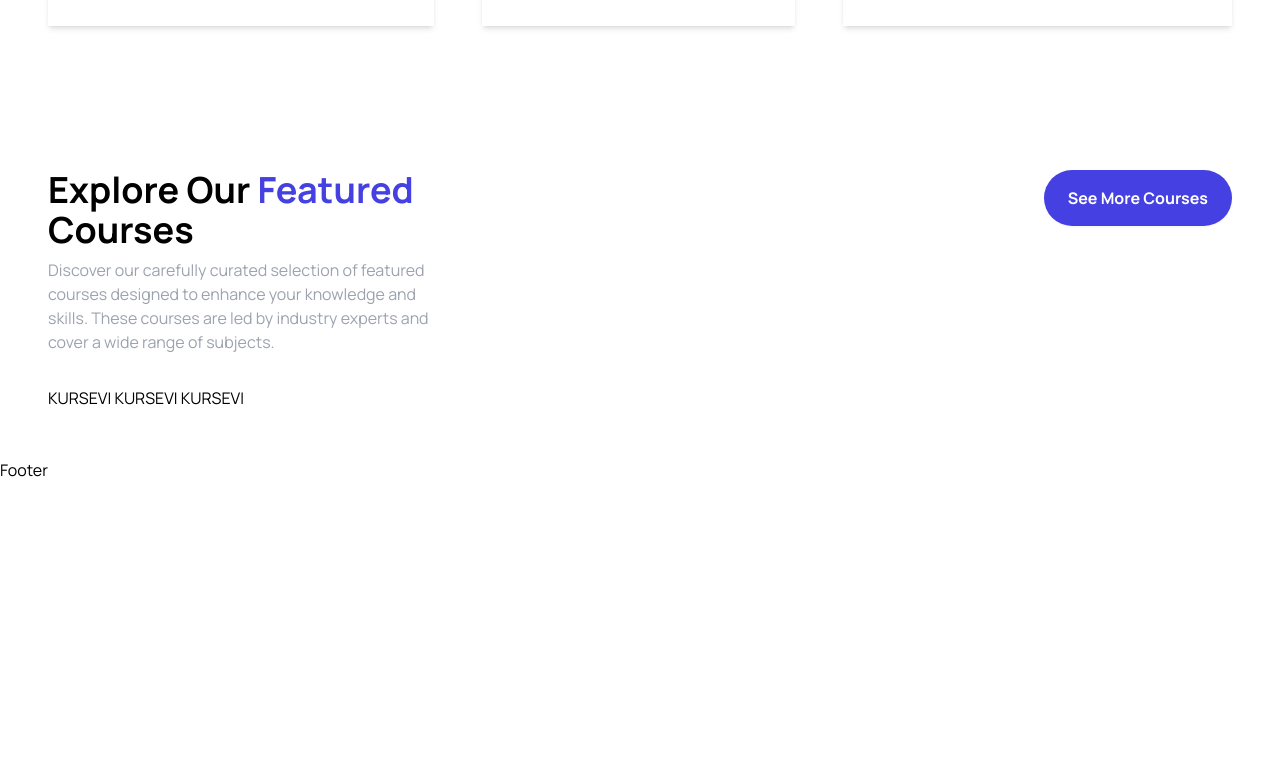
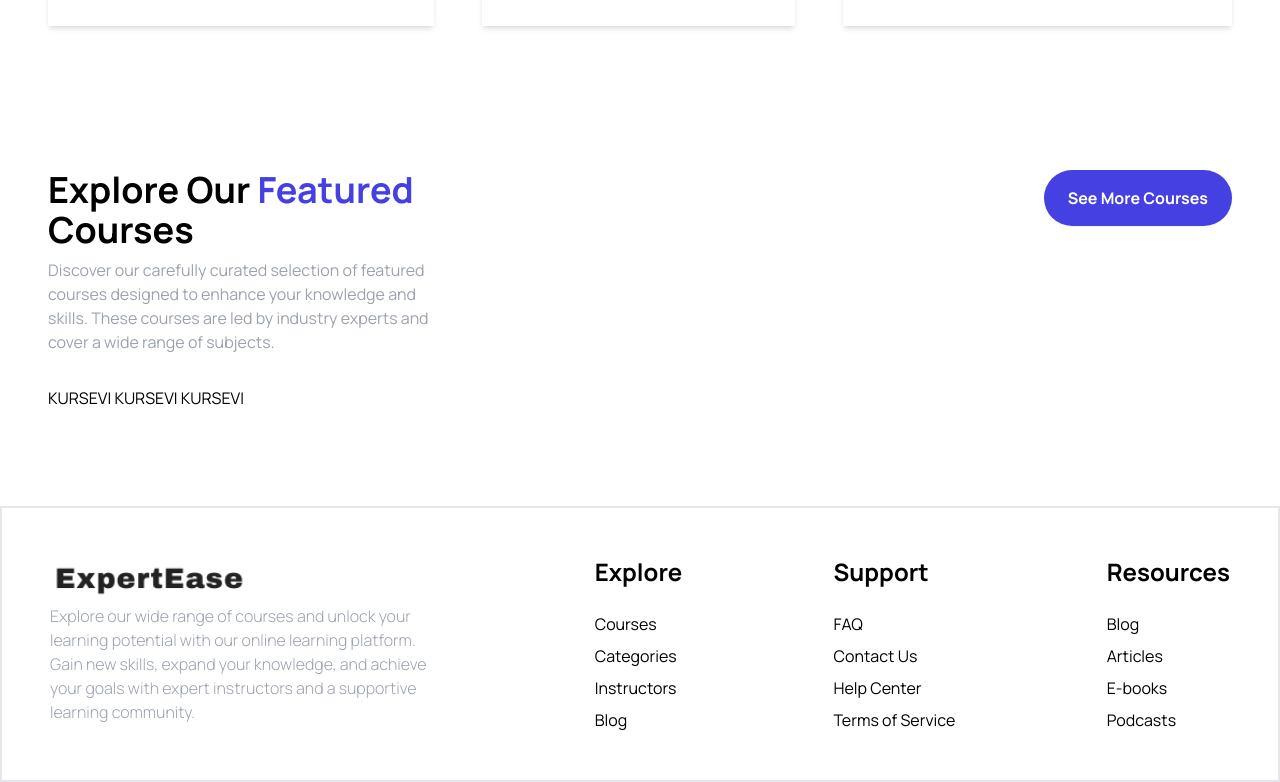
Before and after one commit to Dzenoo/Online-Learning-Platform, a Next.js app: page / in a window 1280 px wide. Shown: the part 1256-2038 px from the top of the page. Before the commit the page ends 1738 px from the top, so only its background shows below. Built offline with nearby package versions, Linux system fonts and the light colour scheme.

Commit message:
Finishing valdiation

```diff
--- a/components/landingpage/Categories.tsx
+++ b/components/landingpage/Categories.tsx
@@ -1,7 +1,7 @@
 import Image from "next/image";
 import React from "react";
 
-const Categories = () => {
+const Categories: React.FC = () => {
   return (
     <section className="flex flex-col gap-2 justify-start items-start p-12 mt-12">
       <div className="flex flex-col gap-2 mb-6">
--- a/components/landingpage/FeaturedCourses.tsx
+++ b/components/landingpage/FeaturedCourses.tsx
@@ -2,7 +2,7 @@ import Image from "next/image";
 import React from "react";
 import Button from "../ui/formElements/Button";
 
-const FeaturedCourses = () => {
+const FeaturedCourses: React.FC = () => {
   return (
     <section className="flex flex-col gap-2 justify-center p-12 mt-12">
       <div className="flex justify-between gap-2 mb-6">
--- a/components/landingpage/Footer.tsx
+++ b/components/landingpage/Footer.tsx
@@ -1,7 +1,42 @@
+import { FooterData } from "@/data/footerdata.config";
+import { FooterProps } from "@/types/FooterTypes";
+import Image from "next/image";
 import React from "react";
 
-const Footer = () => {
-  return <div>Footer</div>;
+const Footer: React.FC = () => {
+  return (
+    <footer className="bg-white border-2 shadow-md flex gap-2 justify-between p-12 mt-12">
+      <div className="w-1/3">
+        <Image
+          src="/assets/images/log.png"
+          width={200}
+          height={200}
+          alt="logo"
+        />
+        <p className="text-gray-400 font-light">
+          Explore our wide range of courses and unlock your learning potential
+          with our online learning platform. Gain new skills, expand your
+          knowledge, and achieve your goals with expert instructors and a
+          supportive learning community.
+        </p>
+      </div>
+      {FooterData.map((data) => (
+        <div key={data.title}>
+          <h1 className="font-bold text-2xl mb-6">{data.title}</h1>
+          <ul className="flex flex-col gap-2">
+            {data.links.map((link: FooterProps) => (
+              <li
+                className="text-light text-black cursor-pointer"
+                key={link.id}
+              >
+                {link.name}
+              </li>
+            ))}
+          </ul>
+        </div>
+      ))}
+    </footer>
+  );
 };
 
 export default Footer;
--- a/components/landingpage/index.tsx
+++ b/components/landingpage/index.tsx
@@ -4,5 +4,4 @@ import FeaturedCourses from "./FeaturedCourses";
 import Footer from "./Footer";
 import Hero from "./Hero";
 import MainNavigation from "./MainNavigation";
-
 export { AfterHero, Categories, FeaturedCourses, Hero, Footer, MainNavigation };
--- /dev/null
+++ b/data/footerdata.config.ts
@@ -0,0 +1,29 @@
+export const FooterData = [
+  {
+    title: "Explore",
+    links: [
+      { id: "l1", name: "Courses" },
+      { id: "l2", name: "Categories" },
+      { id: "l3", name: "Instructors" },
+      { id: "l4", name: "Blog" },
+    ],
+  },
+  {
+    title: "Support",
+    links: [
+      { id: "l1", name: "FAQ" },
+      { id: "l2", name: "Contact Us" },
+      { id: "l3", name: "Help Center" },
+      { id: "l4", name: "Terms of Service" },
+    ],
+  },
+  {
+    title: "Resources",
+    links: [
+      { id: "l1", name: "Blog" },
+      { id: "l2", name: "Articles" },
+      { id: "l3", name: "E-books" },
+      { id: "l4", name: "Podcasts" },
+    ],
+  },
+];
--- a/hooks/useValidation.tsx
+++ b/hooks/useValidation.tsx
@@ -35,7 +35,6 @@ const reducer = (state: ValidatorState, action: ActionTypes) => {
     }
   }
 };
-
 export const useValidation = (validators: ValidatorTypes[]) => {
   const [state, dispatch] = useReducer(reducer, initialState);
 
--- /dev/null
+++ b/types/FooterTypes.tsx
@@ -0,0 +1,4 @@
+export interface FooterProps {
+  id: string;
+  name: string;
+}
```
